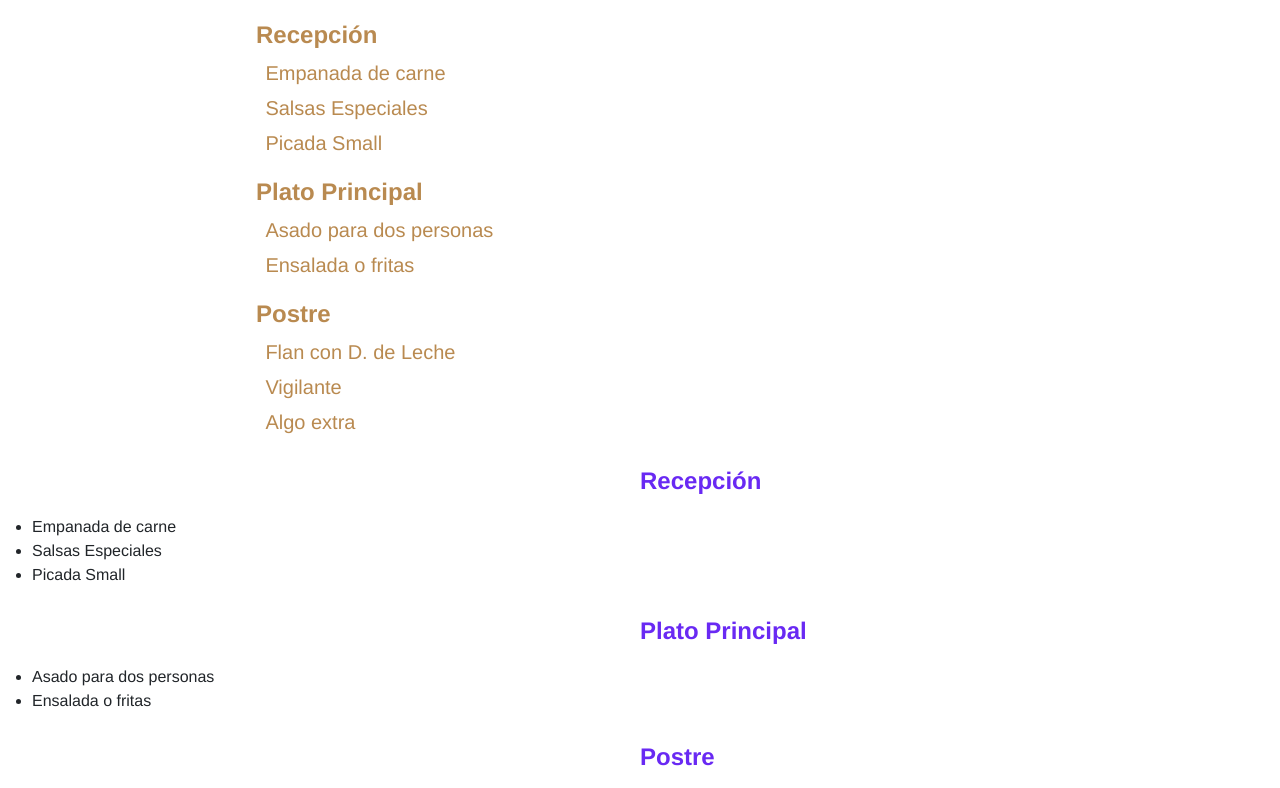
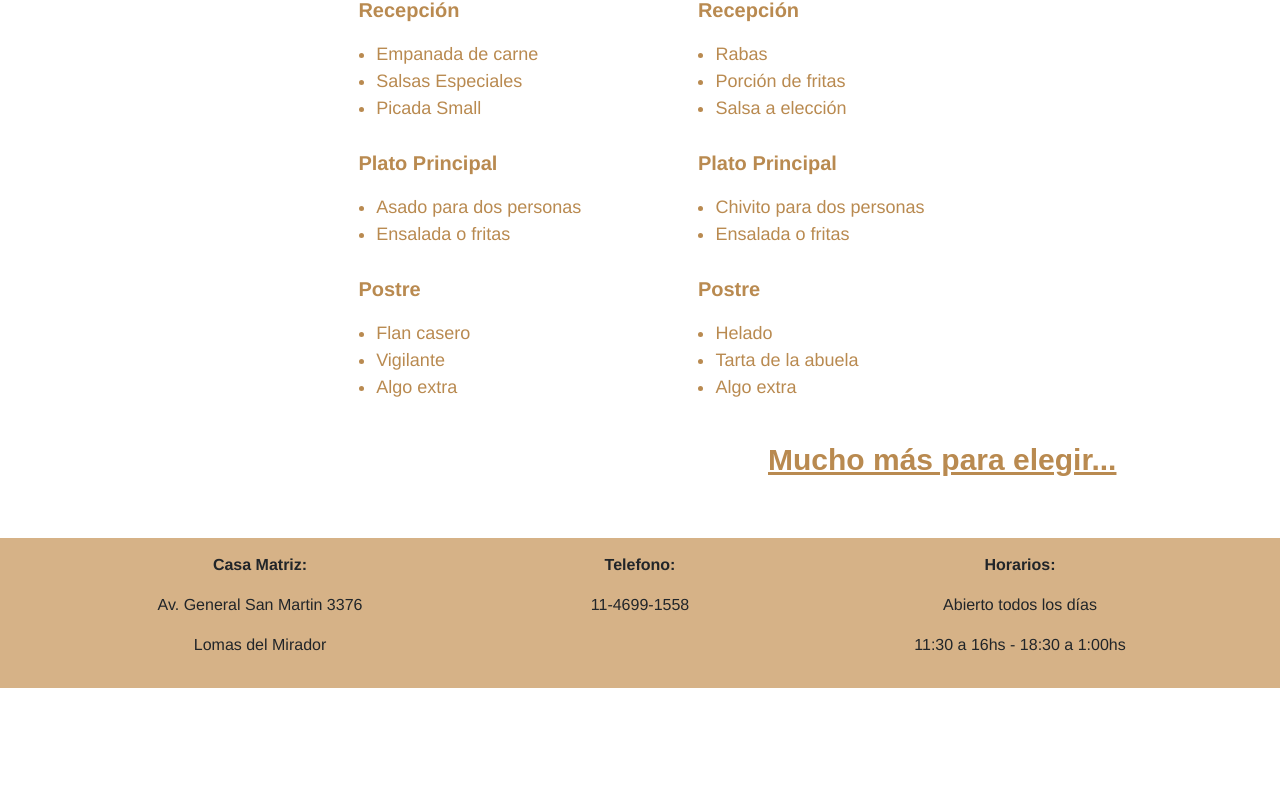
Before and after one commit to PCame54/PreEntrega3_Camerotto, a website: page pages/menu.html in a window 1280 px wide. Shown: the part 1191-1979 px from the top of the page. After the commit the page ends 1879 px from the top, so only its background shows below. Drawn offline with nearby package versions, Linux system fonts and the light colour scheme; files whose address does not match are found by name.

Commit message:
menu fixed

```diff
--- a/pages/menu.html
+++ b/pages/menu.html
@@ -67,48 +67,49 @@
 
     <section class="menu-container">
         <div class="menu-row">
-            <p class="recepcion1">Recepción</p>
+            <div class="item-container">
+                <p class="recepcion1">Recepción</p>
                 <ul class="reca1">
                     <li>Empanada de carne</li>
                     <li>Salsas Especiales</li>
                     <li>Picada Small</li>
                 </ul>
-            <p class="recepcion1">Plato Principal</p>
-                <ul class="reca2">
+
+                <p class="recepcion1">Plato Principal</p>
+                <ul class="reca1">
                     <li>Asado para dos personas</li>
                     <li>Ensalada o fritas</li>
                 </ul>
-            <p class="recepcion1">Postre</p>
-                <ul class="reca3">
-                    <li>Flan con D. de Leche</li>
-                    <li>Vigilante</li>
-                    <li>Algo extra</li>
-                </ul>
-
-            <p class="recepcion2">Recepción</p>
-                <ul>
-                    <li>Empanada de carne</li>
-                    <li>Salsas Especiales</li>
-                    <li>Picada Small</li>
-                </ul>
-            <p class="recepcion2">Plato Principal</p>
-                <ul>
-                    <li>Asado para dos personas</li>
-                    <li>Ensalada o fritas</li>
-                </ul>
-            <p class="recepcion2">Postre</p>
-                <ul>
-                    <li>Flan con D. de Leche</li>
+                <p class="recepcion1">Postre</p>
+                <ul class="reca1">
+                    <li>Flan casero</li>
                     <li>Vigilante</li>
                     <li>Algo extra</li>
                 </ul>
             </div>
 
+            <div class="item-container">
+                <p class="recepcion1">Recepción</p>
+                <ul class="reca1">
+                    <li>Rabas</li>
+                    <li>Porción de fritas</li>
+                    <li>Salsa a elección</li>
+                </ul>
+                <p class="recepcion1">Plato Principal</p>
+                <ul class="reca1">
+                    <li>Chivito para dos personas</li>
+                    <li>Ensalada o fritas</li>
+                </ul>
+                <p class="recepcion1">Postre</p>
+                <ul class="reca1">
+                    <li>Helado</li>
+                    <li>Tarta de la abuela</li>
+                    <li>Algo extra</li>
+                </ul>
+            </div>
+        </div>
 
-
-
-        <p>Mucho más para elegir</p>
-
+        <p class="pie">Mucho más para elegir...</p>
     </section>
 
     <footer class="footer">
--- a/scss/sections/_body.scss
+++ b/scss/sections/_body.scss
@@ -163,6 +163,7 @@ section {
         padding-top: 20px;
         padding-bottom: 0px;
         padding-left: 46px;
+
     }
     .galeria {
         display: flex;
@@ -200,6 +201,9 @@ section {
     }
 }
 
+
+
+
 div {
 
     .plato2 {
@@ -234,24 +238,24 @@ div {
     }
     .mid-logo{
         display: flex;
-        position: absolute;
+        position: relative;
         top: 6%;
         left: 11%;
         width: 17%;
-        margin-top: 40%;
+        margin-top: -38%;
     }
 }
 
 section {
 
     .menu-body{
-        margin-top: 20px;
+        margin-top: 25%;
         font-family: Arial, Helvetica, sans-serif;
         font-size: 30px;
         font-weight: bold;
         padding-top: 20px;
         padding-bottom: 0px;
-        margin-left: 11%;
+        margin-left: 15%;
         color:#b98a50;
         text-decoration: underline;
     }
@@ -260,113 +264,42 @@ section {
 .menu-container {
 
     .menu-row {
-            padding-top: 10px;
-        .recepcion1 {
-            display: inline;
-            margin-left: 20%;
-            color:#b98a50;
-            font-weight: bolder;
-            font-size: 24px;
-        }
-            .reca1{
-
-                li {
             display: flex;
-                    position:relative;
-                    padding-top: 5px;
-                    margin-left: 18.7%;
-                    color:#b98a50;
-                    font-size: 20px;
-                }
+            flex-direction: row;
+            padding-left: 20%;
     }
 
-            .reca2 {
-
-                li {
+        .item-container {
             display: flex;
-                    position:relative;
-                    padding-top: 5px;
-                    margin-left: 18.7%;
-                    color:#b98a50;
-                    font-size: 20px;
-                }
-            }
-
-            .reca3 {
-
-                li{
-                    display: flex;
-                    position:relative;
-                    padding-top: 5px;
-                    margin-left: 18.7%;
-                    color:#b98a50;
-                    font-size: 20px;
-                }
-            }
-        .recepcion2 {
-            display: inline-block;
-            margin-top: 10px;
-            margin-left: 50%;
-            color:#6929f3;
-            font-weight: bolder;
-            font-size: 24px;
-        }
-    }
-}
+            flex-direction: column;
+            padding-left: 10%;
+            font-family: Arial, Helvetica, sans-serif;
+            font-size: 18px;
 
 
 
-/*
             .recepcion1 {
-            display: grid;
-            position: static;
-            top: 10%;
-*/
+                font-weight: bold;
+                color: #b98a50;
+                font-size: 20px;
+            }
 
-
-
-/*
-position: static;
-top: 55%;
-display: grid;
-text-align: center;
-vertical-align: middle;
-border: 0px;
-margin-top: 2px;
-margin-bottom: 2px;
-grid-template-rows: 30px 30px 50px;
-grid-template-columns: 2fr 2fr;
-row-gap: 5px;
-text-decoration: solid black;
-*/
-
-        /*
-
-        }
-        .recepcion1{
-            display: flex;
-            margin-left: 20%;
-            font-size: 25px;
+            .reca1{
                 color: #b98a50;
-            font-weight: bold;
-        }
-            .menu1 {
-                display: block;
-                margin-left: 20%;
-                text-decoration: none;
+                margin-left: -6%;
+                padding-top: -8px;
+                padding-bottom: 10px;
             }
         }
-    div {
-
-        .recepcion2 {
-            display: flex;
-            position: absolute;
-            margin-top: 0%;
+    .pie {
+        margin-top: 5px;
+        font-family: Arial, Helvetica, sans-serif;
+        font-size: 30px;
+        font-weight: bold;
+        padding-top: 5px;
+        padding-bottom: 40px;
         margin-left: 60%;
-            font-size: 25px;
-            color: #b98a50;
-            font-weight: bold;
+        color:#b98a50;
+        text-decoration: underline;
     }
 }
-}
-*/
```
Also changed, not shown: css/style.css, 1 other file. Lines whose indentation alone changed are shown as unchanged.
